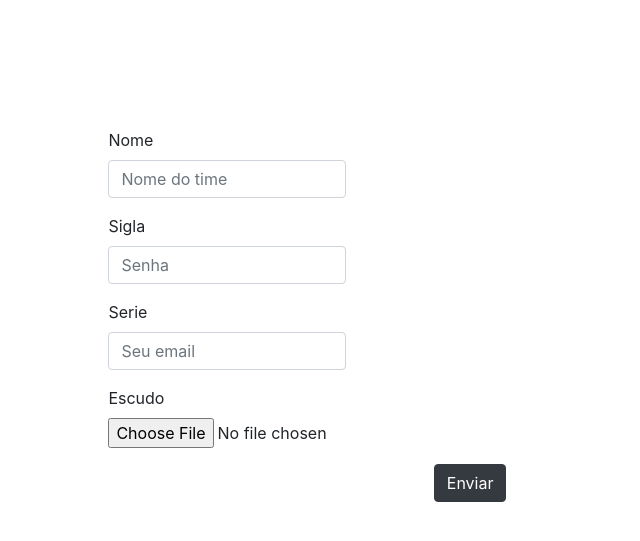
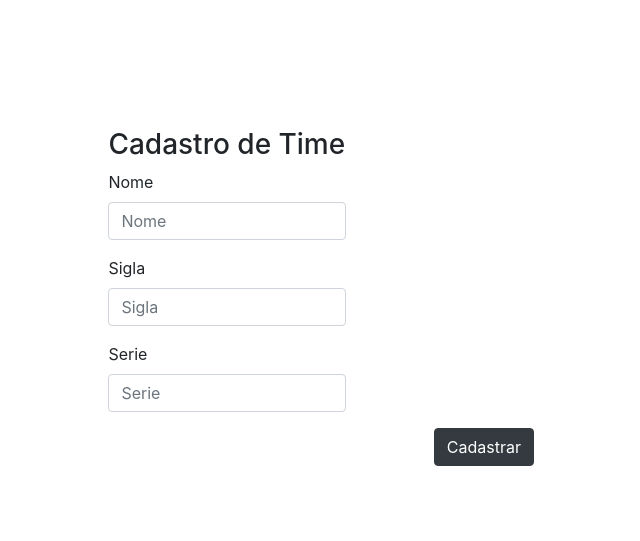
Before and after one commit to leonardo-fabricio/Desafio_Web_Scraping_Fotebol, a Django app: page /cadastro in a window 1280 px wide. Shown: the part 42-583 px from the top of the page, without its empty margins (378-1018 px from the left). Run offline with Django 3.2, Linux system fonts and the light colour scheme; some libraries are stand-ins or nearby versions.

Commit message:
Salvando no banco

```diff
--- a/Projeto2/Website/settings.py
+++ b/Projeto2/Website/settings.py
@@ -10,7 +10,9 @@ For the full list of settings and their values, see
 https://docs.djangoproject.com/en/3.2/ref/settings/
 """
 
+import os
 from pathlib import Path
+import os
 
 
 # Build paths inside the project like this: BASE_DIR / 'subdir'.
@@ -41,6 +43,7 @@ INSTALLED_APPS = [
     'django.contrib.messages',
     'django.contrib.staticfiles',
     'app',
+    'bootstrap4',
 ]
 
 MIDDLEWARE = [
@@ -126,6 +129,8 @@ STATIC_URL = '/static/'
 STATICFILES_DIRS = [
     'static',
 ]
+MEDIA_URL = 'media/'
+MEDIA_ROOT = os.path.join(BASE_DIR,'media')
 # Default primary key field type
 # https://docs.djangoproject.com/en/3.2/ref/settings/#default-auto-field
 
--- a/Projeto2/Website/urls.py
+++ b/Projeto2/Website/urls.py
@@ -17,7 +17,8 @@ Including another URLconf
 from django.contrib import admin
 from django.urls import path, include
 from django.conf import settings
-from django.conf.urls import url
+from django.conf.urls.static import static
+
 
 
 
@@ -25,4 +26,4 @@ urlpatterns = [
     path('admin/', admin.site.urls),
     path('',include('app.urls')),
     # url(r'^media/(.*)$', 'django.views.static.serve',{'document_root': settings.MEDIA_ROOT}),
-]
+] + static(settings.MEDIA_URL, document_root = settings.MEDIA_ROOT)
--- a/Projeto2/app/admin.py
+++ b/Projeto2/app/admin.py
@@ -4,6 +4,6 @@ from django.contrib import admin
 from .models import Time
 
 class TimeAdmin(admin.ModelAdmin):
-    list_display = ('nome','sigla','serie','escudo')
+    list_display = ('nome','sigla','serie','slug')
 
 admin.site.register(Time,TimeAdmin)
--- /dev/null
+++ b/Projeto2/app/forms.py
@@ -0,0 +1,18 @@
+from django import forms
+from django.db.models import fields
+from .models import Time
+
+class TimeForm(forms.Form):
+    nome = forms.CharField(label='nome')
+    sigla = forms.CharField(label='sigla')
+    serie = forms.CharField(label='serie')
+
+    def send(self):
+        nome = self.cleaned_data['nome']
+        sigla = self.cleaned_data['sigla']
+        serie = self.cleaned_data['serie']
+
+class TimesModel(forms.ModelForm):
+    class Meta:
+        model = Time
+        fields = ['nome','sigla','serie']
--- a/Projeto2/app/models.py
+++ b/Projeto2/app/models.py
@@ -1,12 +1,21 @@
 from django.db import models
+from django.db.models import signals
+from django.template.defaultfilters import slugify
 
 # Create your models here.
 
 class Time(models.Model):
     sigla = models.CharField('Sigla', max_length=5)
     nome = models.CharField('Nome', max_length=100)
-    escudo = models.BinaryField('escudo')
     serie = models.CharField('Serie',max_length=1)
+    slug = models.SlugField('Slug',max_length=100, blank=True, editable=False)
 
     def __str__(self):
-        return self.sigla
+        return self.nome
+
+def Time_pre_save(signal, instance, sender, **kwargs):
+    instance.slug = slugify(instance.nome)
+
+    class Meta:
+        model = Time
+signals.pre_save.connect(Time_pre_save, sender = Time)
--- a/Projeto2/app/templates/cadastro.html
+++ b/Projeto2/app/templates/cadastro.html
@@ -1,6 +1,7 @@
 <!DOCTYPE html>
 <html lang="pt-br">
   {% load static %}
+  {% load bootstrap4 %}
 <head>
     <meta charset="UTF-8">
     <meta http-equiv="X-UA-Compatible" content="IE=edge">
@@ -23,8 +24,15 @@
   </nav>
 
     <div id="main">
-        <form>
-            <div class="form-group">
+      <h3>Cadastro de Time</h3>
+        {% bootstrap_messages %}
+        <form action="{% url 'cadastro' %} " method="post" autocomplete="off">
+            {% csrf_token %}
+            {% bootstrap_form form %}
+            {% buttons %}
+              <button type="submit" class="btn btn-dark">Cadastrar</button>
+            {% endbuttons %}
+            <!-- <div class="form-group">
             <label for="exampleInputEmail1">Nome</label>
             <input type="text" class="form-control" id="exampleInputEmail1" aria-describedby="emailHelp" placeholder="Nome do time" required>
             </div>
@@ -42,8 +50,9 @@
                   <input type="file" class="form-control-file" id="exampleFormControlFile1" required>
                 </div>
               </form>
-            <button type="submit" class="btn btn-dark">Enviar</button>
+            <button type="submit" class="btn btn-dark ">Enviar</button> -->
         </form>
     </div>
+    {% bootstrap_javascript jquery='full' %}
 </body>
 </html>
--- a/Projeto2/app/urls.py
+++ b/Projeto2/app/urls.py
@@ -5,5 +5,5 @@ from django.urls import path
 
 urlpatterns = [
     path('',index),
-    path('cadastro',cadastro),
+    path('cadastro',cadastro, name='cadastro'),
 ]
--- a/Projeto2/app/views.py
+++ b/Projeto2/app/views.py
@@ -1,5 +1,8 @@
+from django import forms
 from django.shortcuts import render
 from .models import Time
+from .forms import TimeForm, TimesModel
+from django.contrib import messages
 
 # Create your views here.
 def index(request):
@@ -14,7 +17,19 @@ def index(request):
     return render(request,'index.html', context)
 
 def cadastro(request):
-    return render(request,'cadastro.html')
+    form = TimesModel(request.POST or None)
+    if str(request.method) == 'POST' :
+        if form.is_valid():
+            form.save()
+            messages.success(request, 'Cadastro feito')
+            form = TimeForm()
+    else:
+        messages.error(request,'Erro ao cadastrar')
+
+    context = {
+        'form' : form
+    }
+    return render(request,'cadastro.html', context)
 
 # def product_new(request):
 #     if request.method == 'POST':
```
Also changed, not shown: Projeto2/app/templates/index.html (+4 -5 lines), Projeto2/app/migrations/0003_remove_time_escudo.py (added), Projeto2/app/migrations/0004_time_slug.py (added), Projeto2/db.sqlite3. Lines whose indentation alone changed are shown as unchanged.
